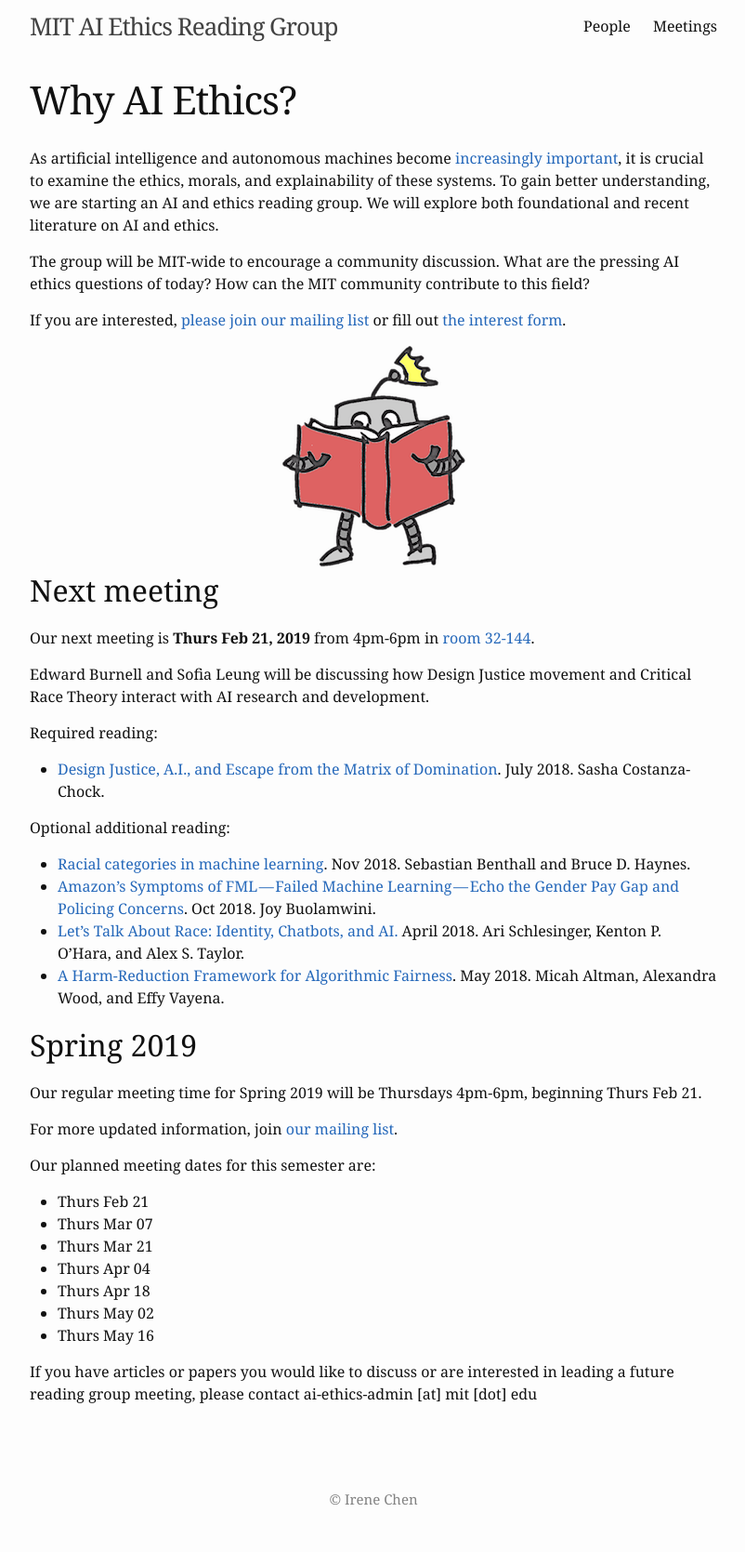
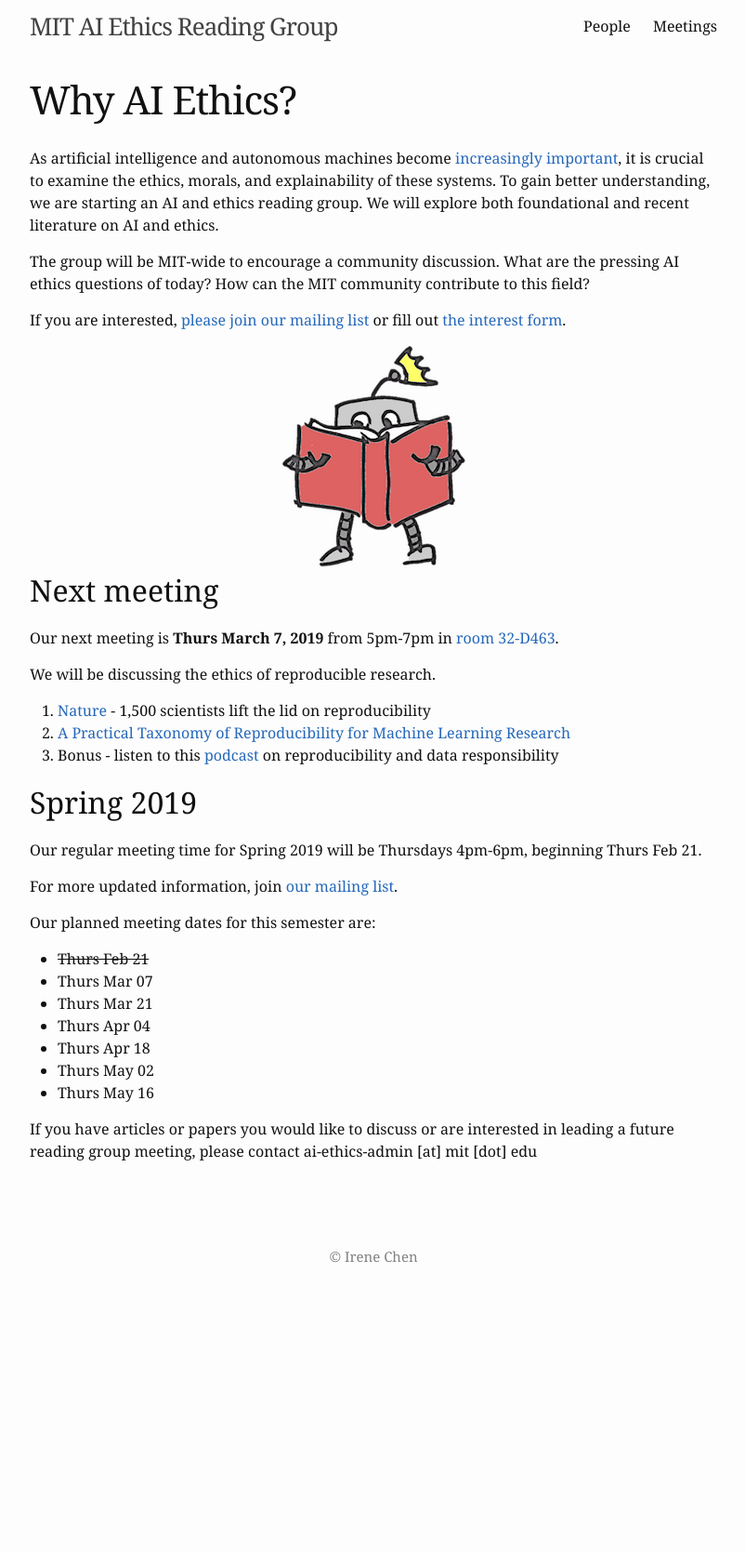
Before and after one commit to mitaiethics/mitaiethics.github.io, a Jekyll site: the page built from info.md, in a window 1280 px wide. Shown: the whole page at 93% size, without its empty margins (238-1040 px from the left). Built offline with Jekyll 4.4.1, drawn with Linux system fonts in a browser that asks for light colours; after the commit the page ends 1408 px from its top, so only the background shows below that.

Commit message:
Add readings for march 7

```diff
--- a/info.md
+++ b/info.md
@@ -18,18 +18,12 @@ If you are interested, [please join our mailing list](https://groups.mit.edu/web
 
 ## Next meeting
 
-Our next meeting is **Thurs Feb 21, 2019** from 4pm-6pm in [room 32-144](https://whereis.mit.edu/?go=32).
+Our next meeting is **Thurs March 7, 2019** from 5pm-7pm in [room 32-D463](https://whereis.mit.edu/?go=32).
 
-Edward Burnell and Sofia Leung will be discussing how Design Justice movement and Critical Race Theory interact with AI research and development.
-
-Required reading:
- - [Design Justice, A.I., and Escape from the Matrix of Domination](https://jods.mitpress.mit.edu/pub/costanza-chock). July 2018. Sasha Costanza-Chock.
-
-Optional additional reading:
- - [Racial categories in machine learning](https://arxiv.org/pdf/1811.11668.pdf). Nov 2018. Sebastian Benthall and Bruce D. Haynes.
- - [Amazon’s Symptoms of FML — Failed Machine Learning — Echo the Gender Pay Gap and Policing Concerns](https://medium.com/mit-media-lab/amazons-symptoms-of-fml-failed-machine-learning-echo-the-gender-pay-gap-and-policing-concerns-3de9553d9bd1). Oct 2018. Joy Buolamwini.
- - [Let’s Talk About Race: Identity, Chatbots, and AI.](http://openaccess.city.ac.uk/19124/1/Lets%20Talk%20About%20Race%20Accepted%20version.pdf) April 2018. Ari Schlesinger, Kenton P. O’Hara, and Alex S. Taylor.
- - [A Harm-Reduction Framework for Algorithmic Fairness](https://ieeexplore-ieee-org.libproxy.mit.edu/stamp/stamp.jsp?arnumber=8395114). May 2018. Micah Altman, Alexandra Wood, and Effy Vayena.
+We will be discussing the ethics of reproducible research.
+1.  [Nature](https://www.nature.com/news/1-500-scientists-lift-the-lid-on-reproducibility-1.19970) - 1,500 scientists lift the lid on reproducibility
+2.  [A Practical Taxonomy of Reproducibility for Machine Learning Research](http://www.rctatman.com/files/2018-7-14-MLReproducability.pdf)
+3.  Bonus - listen to this [podcast](https://twimlai.com/twiml-talk-121-reproducibility-philosophy-data-clare-gollnick/) on reproducibility and data responsibility
 
 ## Spring 2019
 
@@ -38,7 +32,7 @@ Our regular meeting time for Spring 2019 will be Thursdays 4pm-6pm, beginning Th
 For more updated information, join [our mailing list](https://groups.mit.edu/webmoira/list/ai-ethics).
 
 Our planned meeting dates for this semester are:
- - Thurs Feb 21
+ - ~~Thurs Feb 21~~
  - Thurs Mar 07
  - Thurs Mar 21
  - Thurs Apr 04
```
